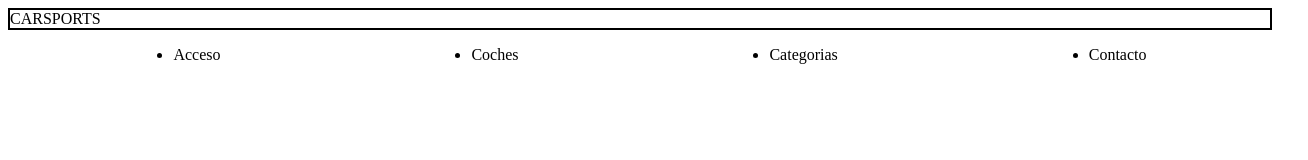
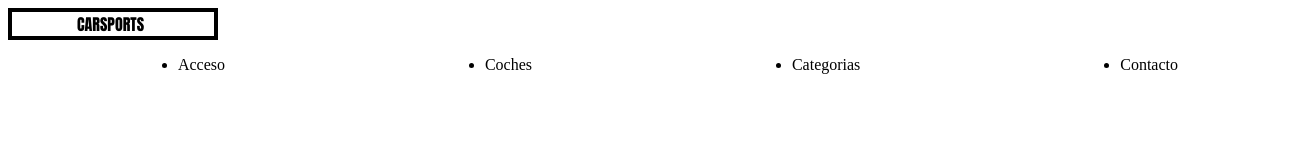
Before and after one commit to AntonioFPllefia/Ag-eraPerezAntonio_Proyecto2_SMX2, a plain HTML site: page index.html in a window 1280 px wide. Shown: the whole page, 1308 px wide, since content can reach past the window. Drawn offline with Linux system fonts and the light colour scheme.

Commit message:
Se ha hecho el barra de menu y el logo tambien se ha hecho

```diff
--- a/style.css
+++ b/style.css
@@ -1,7 +1,18 @@
+/* Container para la web */
+.container{
+    width: 1300px;
+    margin-left: auto;
+    margin-right: auto;
+}
+/* Barra de Menu */
 .logo{
-    border: solid 2px black;
-    font-family: 'Times New Roman', Times, serif;
+    width: 5.5%;
+    padding-right: 5%;
+    padding-left: 5%;
+    border: solid 4px black;
+    font-family: 'Impact', sans-serif
 }
+/* Barra de Menu */
 .nav-ul{
     display: flex;
     justify-content: center;
```
